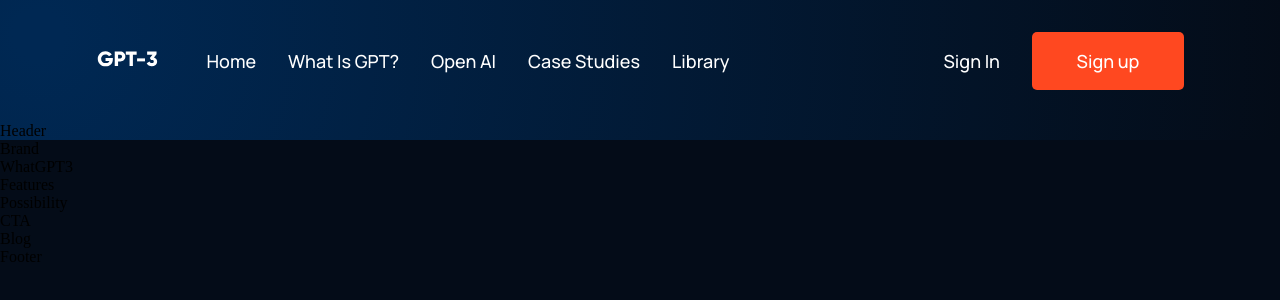
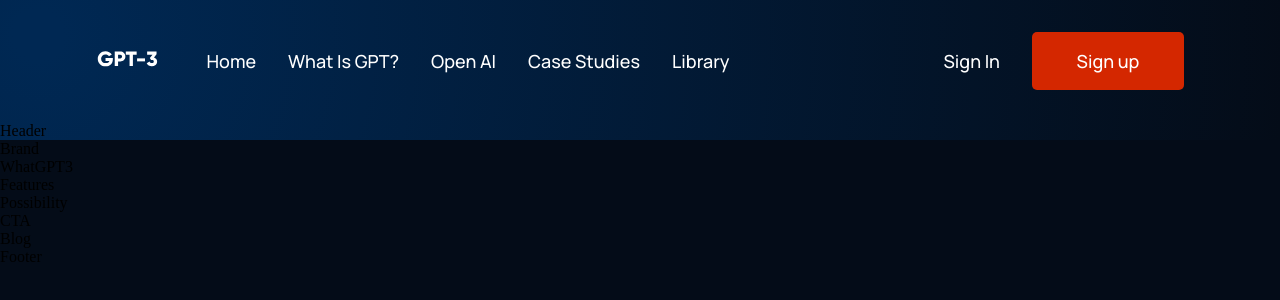
Before and after one commit to ander0308/website-react, a React (Create React App) app: page / in a window 1280 px wide. In both pictures the pointer is over the button "Sign up". Shown: the top 300 px of the page. Built offline with nearby package versions, Linux system fonts and the light colour scheme.

Commit message:
feat: navbar-hover

```diff
--- a/src/components/navbar/navbar.css
+++ b/src/components/navbar/navbar.css
@@ -60,6 +60,14 @@
   outline: none;
   cursor: pointer;
   border-radius: 5px;
+  transition: background-color .3s;
+}
+
+/* ADD HOVER BOTÕES */
+.gpt3__navbar-sign button:hover,
+.gpt3__navbar-menu_container button:hover {
+  background-color: #d42700;
+
 }
 
 .gpt3__navbar-sign button {
```
